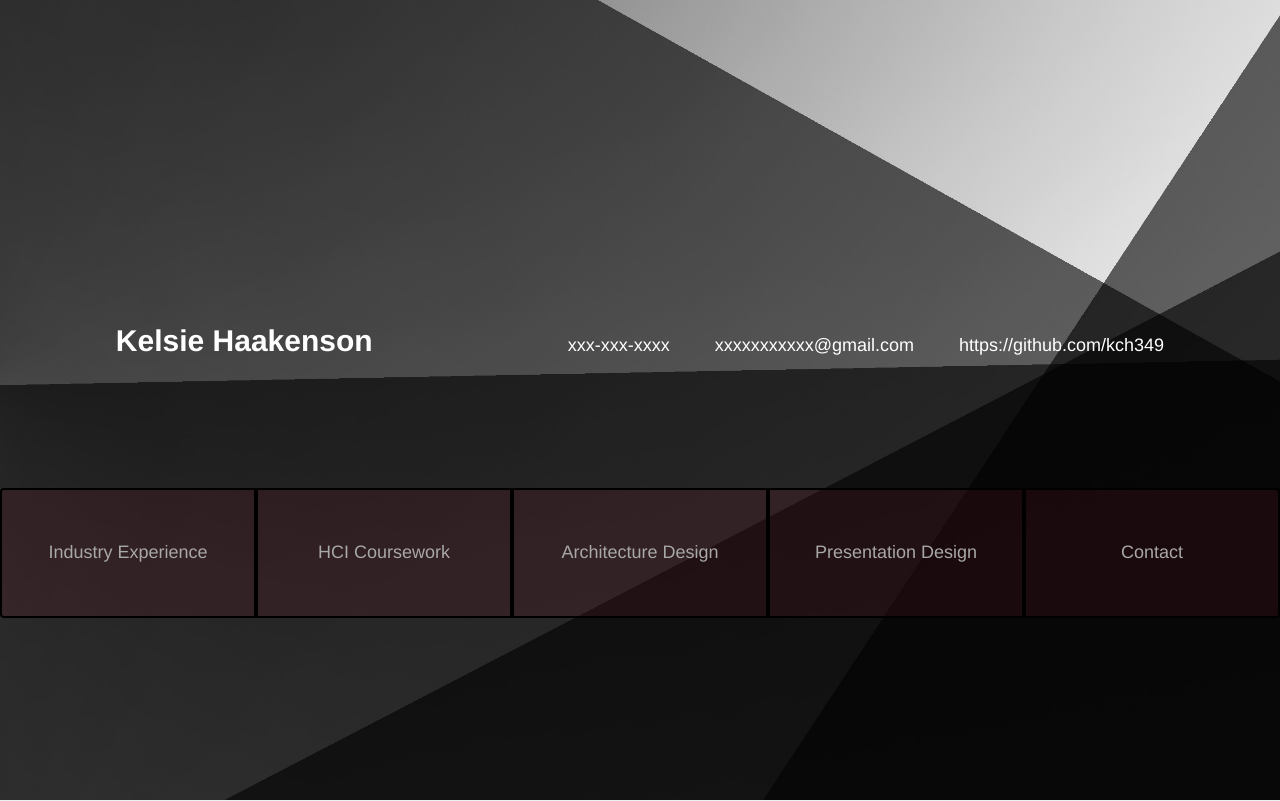
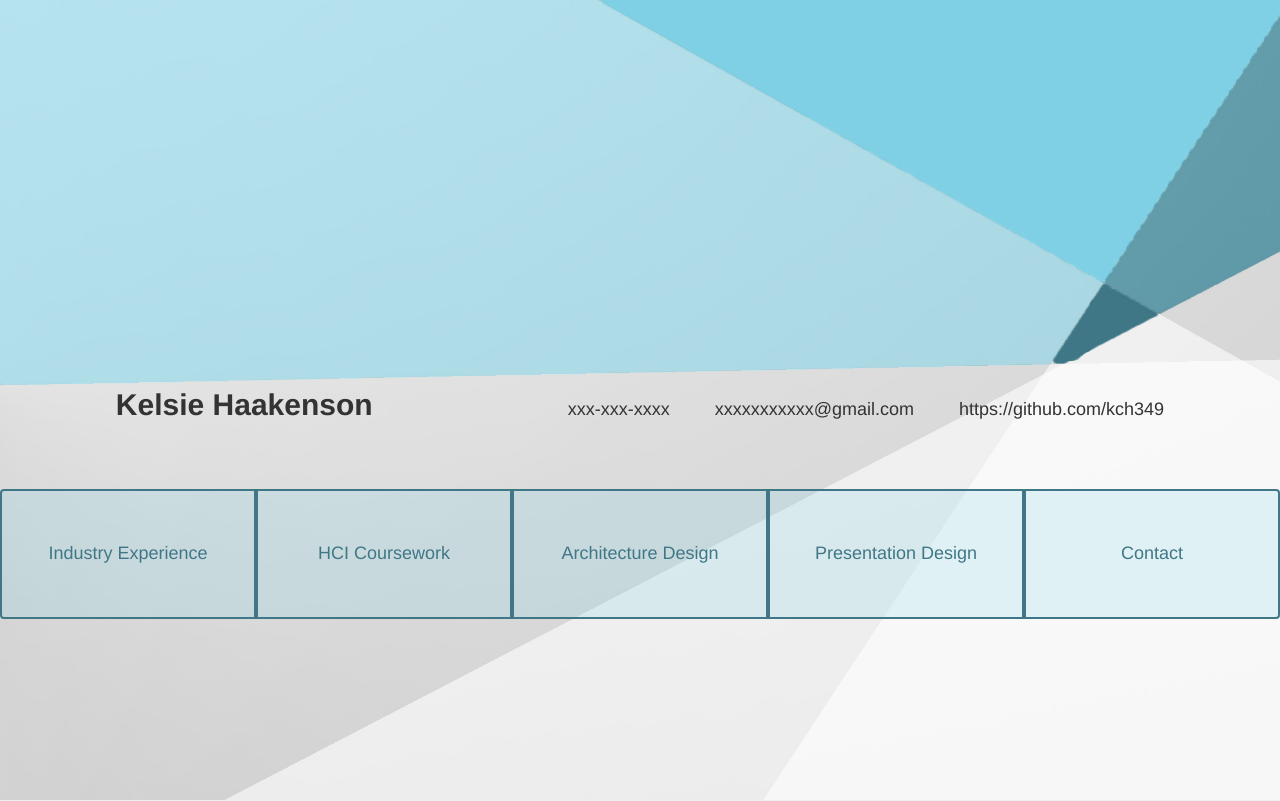
Before and after one commit to kch349/portfolio, a website: page index.html in a window 1280 px wide. Shown: the top 801 px of the page. Drawn offline with Linux system fonts and the light colour scheme; files whose address does not match are found by name.

Commit message:
Update style of intro and ending slide

```diff
--- a/css/app.css
+++ b/css/app.css
@@ -4,9 +4,16 @@
 }
 
 .intro-photo {
-  background-image: url("../images/top_background.jpg");
+  background-image: url("../images/top_background_light.jpg");
   background-repeat: no-repeat;
   background-size: 100% 100%;
+}
+
+.contact-section {
+  background-image: url("../images/top_background_light_reverse.jpg");
+  background-repeat: no-repeat;
+  background-size: 100% 100%;
+
 }
 
 .navbar-fixed-top {
@@ -27,21 +34,22 @@
 }
 
 .full-screen-nav {
-  padding: calc(10%) 0px;
+  padding: calc(5%) 0px;
 }
 
 .intro-nav-btn {
   padding: 50px 0px;
   font-size: 18px;
   border-width: 2px;
-  border-color: black;
-  background-color: rgba(99, 16, 36, 0.2);
-  color: #a8a8a8;
+  border-color: #3f7786;
+  background-color: rgba(127, 208, 229, 0.2);
+  color: #3f7786;
 }
 
 .intro-nav-btn:hover, .intro-nav-btn:focus{
-  background-color: #631024;
-  color: #fff;
+  background-color: #7fd0e5;
+  color: #333;
+  border-color: #333;
 }
 
 .carousel-indicators li {
@@ -99,16 +107,3 @@ img.architecture-slide-img {
 #carousel-architecture > div.item {
   height:100px !important;
 }
-
-/*
-.carousel-control.left, .carousel-control.right {
-  background: none !important;
-  filter: progid: none !important;
-  outline: 0;
- }
-.carousel .carousel-control {
-  visibility: hidden;
-}
-.carousel:hover .carousel-control {
-  visibility: visible;
-}*/
--- a/css/scrolling-nav.css
+++ b/css/scrolling-nav.css
@@ -39,9 +39,9 @@ of those sections to manage the look and feel of the site. */
 .intro-section {
     height: 100%;
     /*padding-top: 150px;*/
-    padding-top: calc(25%);
+    padding-top: calc(30%);
     text-align: center;
-    color: #fff;
+    color: #333;
 }
 
 .industry-section {
```
Also changed, not shown: images/top_background_light.jpg (added), images/top_background_light_reverse.jpg (added).
